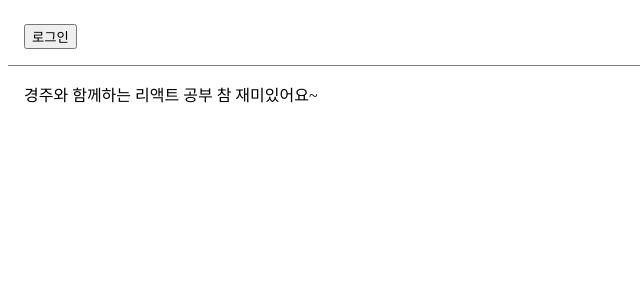
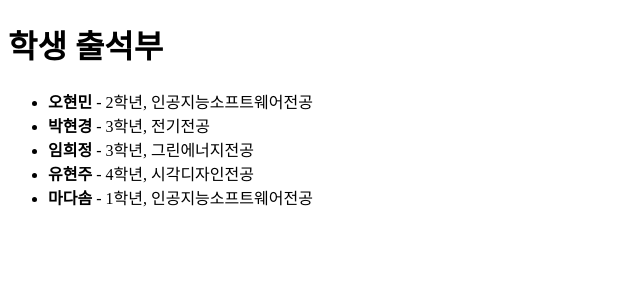
Before and after one commit to hyunmin-ooo/reactproject2024, a React (Create React App) app: page / in a window 1280 px wide. Shown: the top 300 px of the page, without its empty margins (0-640 px from the left). Built offline with nearby package versions, Linux system fonts and the light colour scheme.

Commit message:
10장 숫자리스트, 학생출석부1

```diff
--- /dev/null
+++ b/src/chp10/AppNumberList.jsx
@@ -0,0 +1,23 @@
+import React from "react";
+
+function NumberList(props){
+    const numbers = props.numbers;
+    const listItems = numbers.map((number) =>
+        <li key={number.toString()}>{number}</li>
+    );
+
+    return(
+        <ul>{listItems}</ul>
+    );
+}
+
+function AppNumberList(){
+    const numbers = [1,2,3,4,5,6,7]
+    return(
+        <div>
+            <h1>숫자 리스트</h1>
+            <NumberList numbers={numbers}/>
+        </div>
+    );
+}
+export default AppNumberList;
--- /dev/null
+++ b/src/chp10/StudentAttendance.jsx
@@ -0,0 +1,27 @@
+import React from "react";
+
+const students = [
+    {id:1, name:"오현민", grade:2, major: "인공지능소프트웨어"},
+    {id:2, name:"박현경", grade:3, major: "전기"},
+    {id:3, name:"임희정", grade:3, major: "그린에너지"},
+    {id:4, name:"유현주", grade:4, major: "시각디자인"},
+    {id:5, name:"마다솜", grade:1, major: "인공지능소프트웨어"}
+]
+
+function StudentAttendance(){
+    return(
+        <div>
+            <h1>학생 출석부</h1>
+            <ul>
+                {
+                    students.map((student) => (
+                        <li key={student.id}>
+                            <b>{student.name}</b> - {student.grade}학년, {student.major}전공
+                        </li>
+                    ))
+                }
+            </ul>
+        </div>
+    )
+}
+export default StudentAttendance;
--- a/src/index.js
+++ b/src/index.js
@@ -21,12 +21,14 @@ import LoginControl from "./chp09/LoginControl";
 import MailBox from "./chp09/MailBox";
 import LoginControl2 from "./chp09/LoginControl2";
 import LandingPage from "./chp09/LandingPage";
+import AppNumberList from "./chp10/AppNumberList";
+import StudentAttendance from "./chp10/StudentAttendance";
 const root = ReactDOM.createRoot(document.getElementById('root'));
 
 setInterval(() =>{
     root.render(
         <React.StrictMode>
-            <LandingPage/>
+            <StudentAttendance/>
         </React.StrictMode>
     );
 },1000
```
Also changed, not shown: src/chp10/AppStuendtAttendance.jsx (added, +11 -0 lines).
